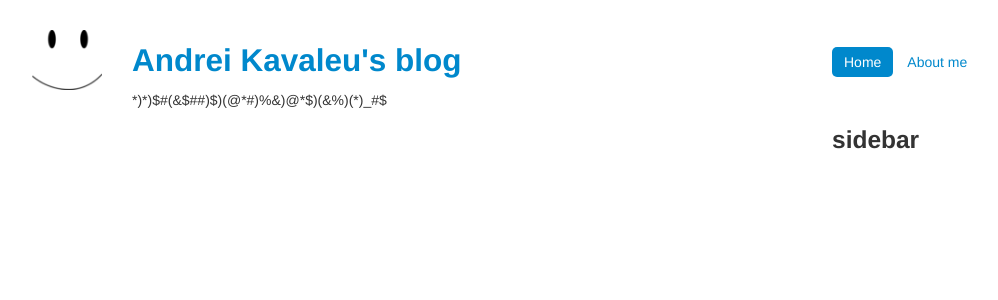
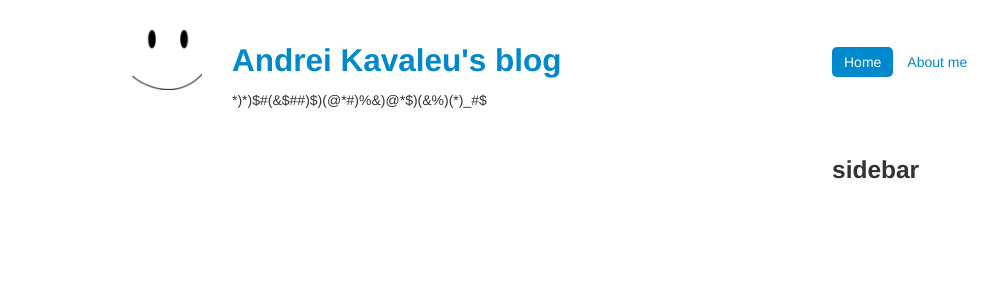
Before and after one commit to akava/akava_site, a Django app: page / in a window 1280 px wide. Shown: the top 300 px of the page, without its empty margins (123-1121 px from the left). Run offline with Django 3.2, Linux system fonts and the light colour scheme; data that the repository does not hold is empty; parts of the project's set-up code (start-up, migrations or seed data) failed here and were passed over.

Commit message:
Design changes

```diff
--- a/blog/static/blog/css/all.css
+++ b/blog/static/blog/css/all.css
@@ -1,4 +1,6 @@
 #header > div { margin-top: 30px;}
 #nav-menu { margin-top: 45px!important;}
 
+#content {margin-top:30px; }
+
 .entry { padding-top: 20px;}
--- a/blog/templates/blog/base.html
+++ b/blog/templates/blog/base.html
@@ -16,12 +16,12 @@
 
 <div class="container">
 <div id="header" class="row">
-    <div class="span1 offset1"><img src="{{ STATIC_URL }}blog/img/face.png" /></div>
+    <div class="span1 offset2"><img src="{{ STATIC_URL }}blog/img/face.png" /></div>
     <div class="span5">
-        <h2><a href="">Andrei Kavaleu's blog</a></h2>
+        <h2><a href="/">Andrei Kavaleu's blog</a></h2>
         *)*)$#(&$##)$)(@*#)%&)@*$)(&%)(*)_#$
     </div>
-    <div id="nav-menu" class="span3 offset2">
+    <div id="nav-menu" class="span3 offset1">
         <ul class="nav nav-pills">
             <li class="active">
                 <a href="#">Home</a>
@@ -32,15 +32,11 @@
 </div>
 
 <div id="content" class="row">
-    <div class="span9">
-    <div>
+    <div class="span8 offset1">
         {% block body %}{% endblock %}
     </div>
-    </div>
     <div class="span3">
-        <div>
-            <h3>sidebar</h3>
-        </div>
+        <h3>sidebar</h3>
     </div>
 </div>
 
--- a/blog/templates/blog/entry.html
+++ b/blog/templates/blog/entry.html
@@ -4,6 +4,10 @@
 {% endblock %}
 
 {% block body %}
+    <h3>
+        <a href="{{ item.get_absolute_url }}">{{ item.title|safe }}</a>
+        {% ifequal item.status 2 %} *DRAFT* {% endifequal %} {% ifequal item.status 3 %} *HIDDEN* {% endifequal %}
+    </h3>
     <div>
         {{ item.text|safe }}
     </div>
```
